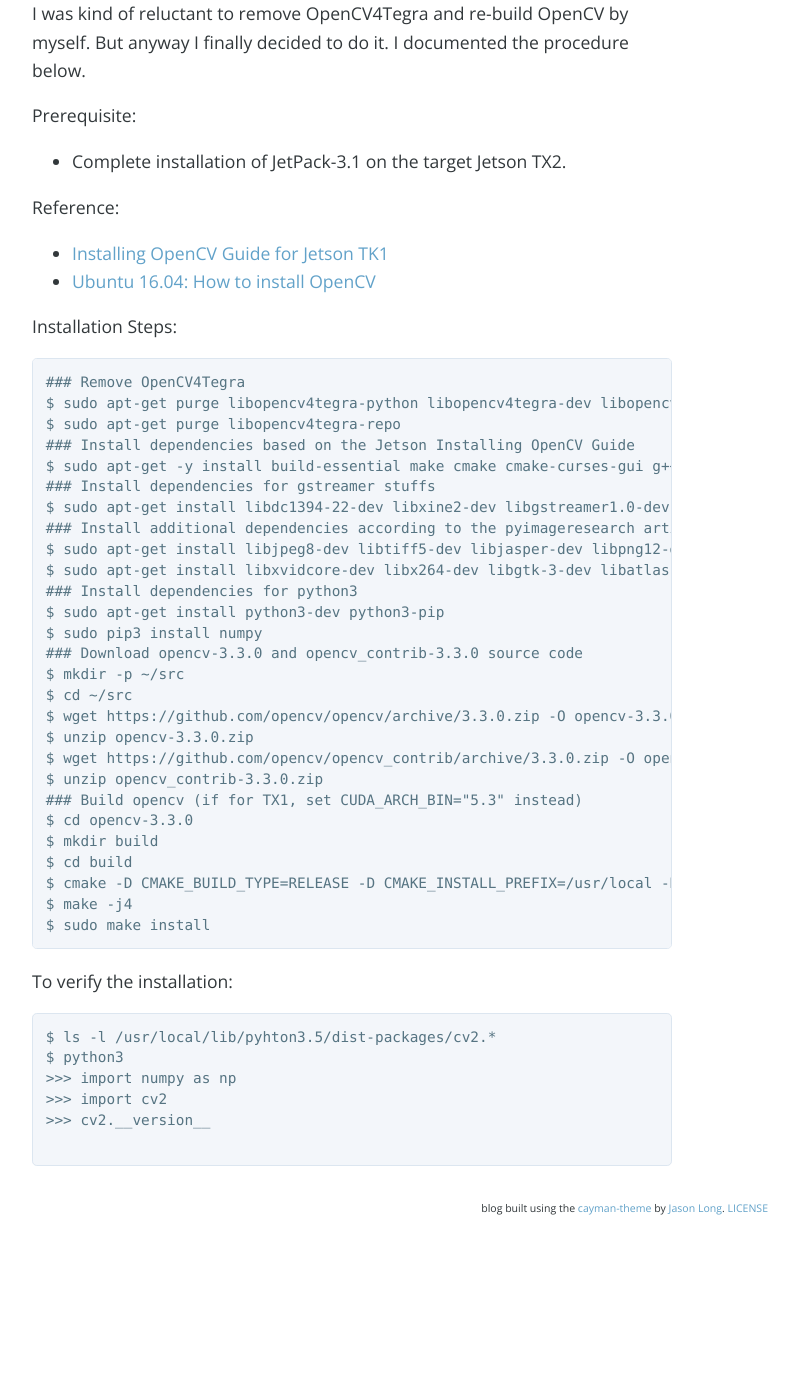
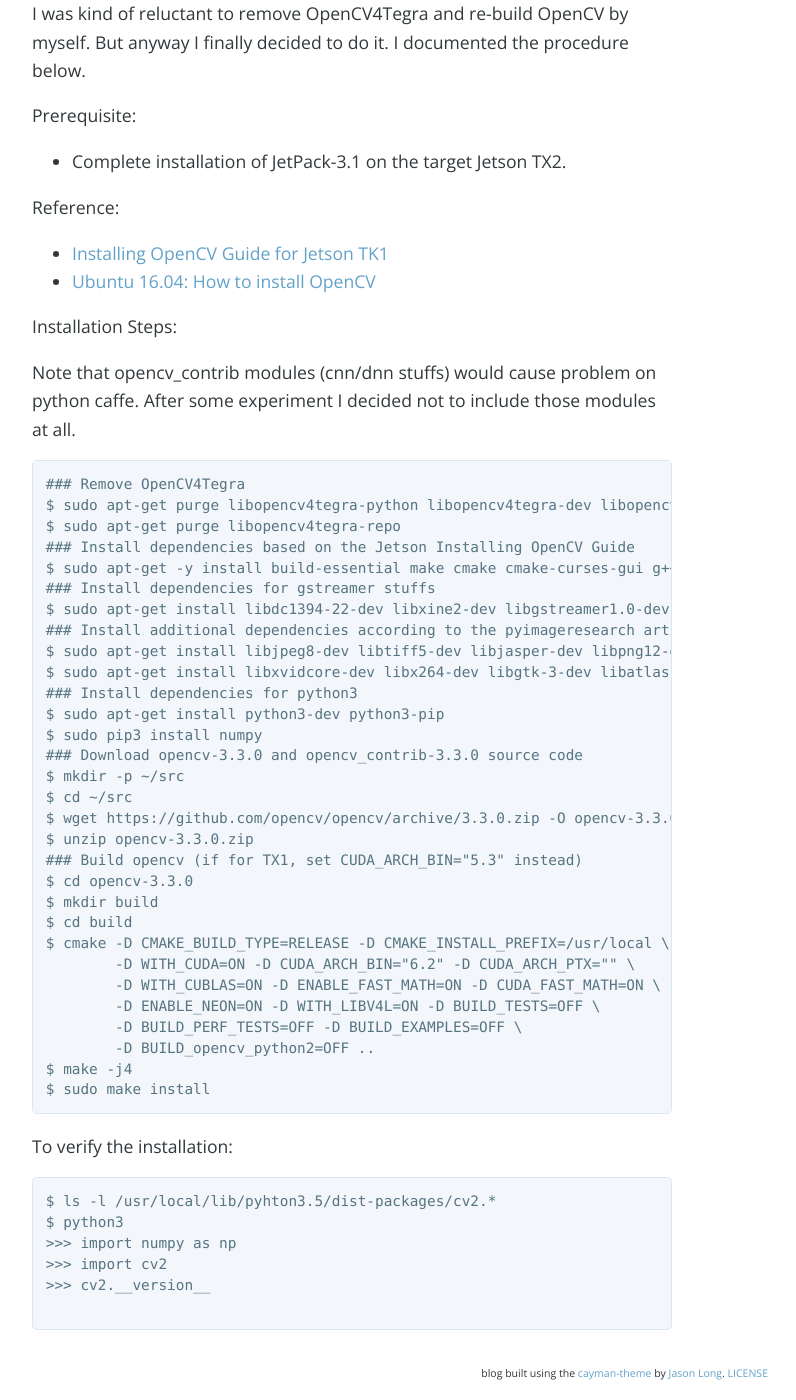
Before and after one commit to jkjung-avt/jkjung-avt.github.io, a Jekyll site: the page built from _posts/2017-08-07-opencv3-on-tx2.md, in a window 1280 px wide and 1400 px high, scrolled down 541 px. Shown: the whole window, without its empty margins (288-1084 px from the left). Built offline with Jekyll 4.4.1, drawn with Linux system fonts in a browser that asks for light colours; nearby versions of some CDN libraries; comment, search, counter and statistics services are not loaded; before the commit the page ends 1777 px from its top, so only the background shows below that.

Commit message:
Remove opencv_contrib

````diff
--- a/_posts/2017-08-07-opencv3-on-tx2.md
+++ b/_posts/2017-08-07-opencv3-on-tx2.md
@@ -23,6 +23,8 @@
 
 Installation Steps:
 
+Note that opencv_contrib modules (cnn/dnn stuffs) would cause problem on python caffe. After some experiment I decided not to include those modules at all.
+
 ```shell
 ### Remove OpenCV4Tegra
 $ sudo apt-get purge libopencv4tegra-python libopencv4tegra-dev libopencv4tegra
@@ -42,13 +44,16 @@
 $ cd ~/src
 $ wget https://github.com/opencv/opencv/archive/3.3.0.zip -O opencv-3.3.0.zip
 $ unzip opencv-3.3.0.zip
-$ wget https://github.com/opencv/opencv_contrib/archive/3.3.0.zip -O opencv_contrib-3.3.0.zip
-$ unzip opencv_contrib-3.3.0.zip
 ### Build opencv (if for TX1, set CUDA_ARCH_BIN="5.3" instead)
 $ cd opencv-3.3.0
 $ mkdir build
 $ cd build
-$ cmake -D CMAKE_BUILD_TYPE=RELEASE -D CMAKE_INSTALL_PREFIX=/usr/local -D OPENCV_EXTRA_MODULES_PATH=/home/nvidia/src/opencv_contrib-3.3.0/modules -D WITH_CUDA=ON -D CUDA_ARCH_BIN="6.2" -D CUDA_ARCH_PTX="" -D WITH_CUBLAS=ON -D ENABLE_FAST_MATH=ON -D CUDA_FAST_MATH=ON -D ENABLE_NEON=ON -D WITH_LIBV4L=ON -D BUILD_TESTS=OFF -D BUILD_PERF_TESTS=OFF -D BUILD_EXAMPLES=OFF ..
+$ cmake -D CMAKE_BUILD_TYPE=RELEASE -D CMAKE_INSTALL_PREFIX=/usr/local \
+        -D WITH_CUDA=ON -D CUDA_ARCH_BIN="6.2" -D CUDA_ARCH_PTX="" \
+        -D WITH_CUBLAS=ON -D ENABLE_FAST_MATH=ON -D CUDA_FAST_MATH=ON \
+        -D ENABLE_NEON=ON -D WITH_LIBV4L=ON -D BUILD_TESTS=OFF \
+        -D BUILD_PERF_TESTS=OFF -D BUILD_EXAMPLES=OFF \
+        -D BUILD_opencv_python2=OFF ..
 $ make -j4
 $ sudo make install
 ```
````
